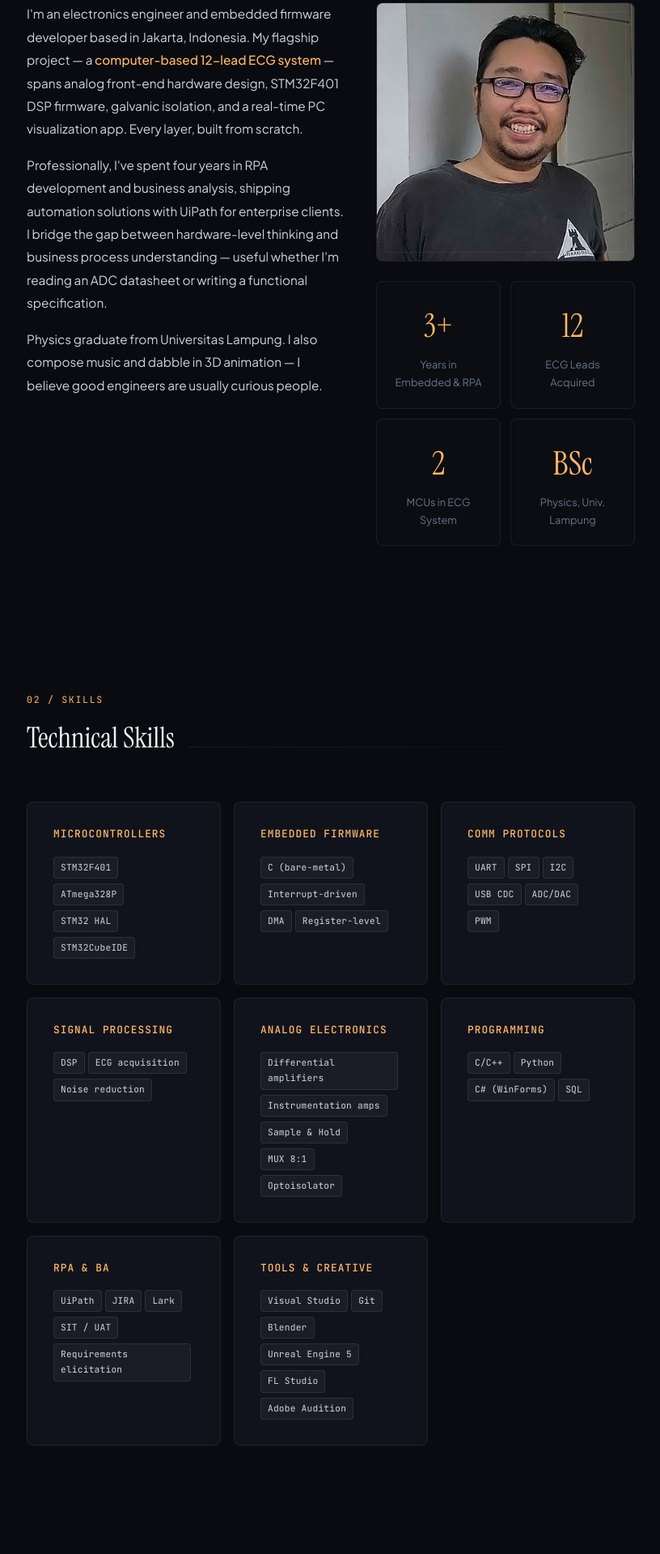
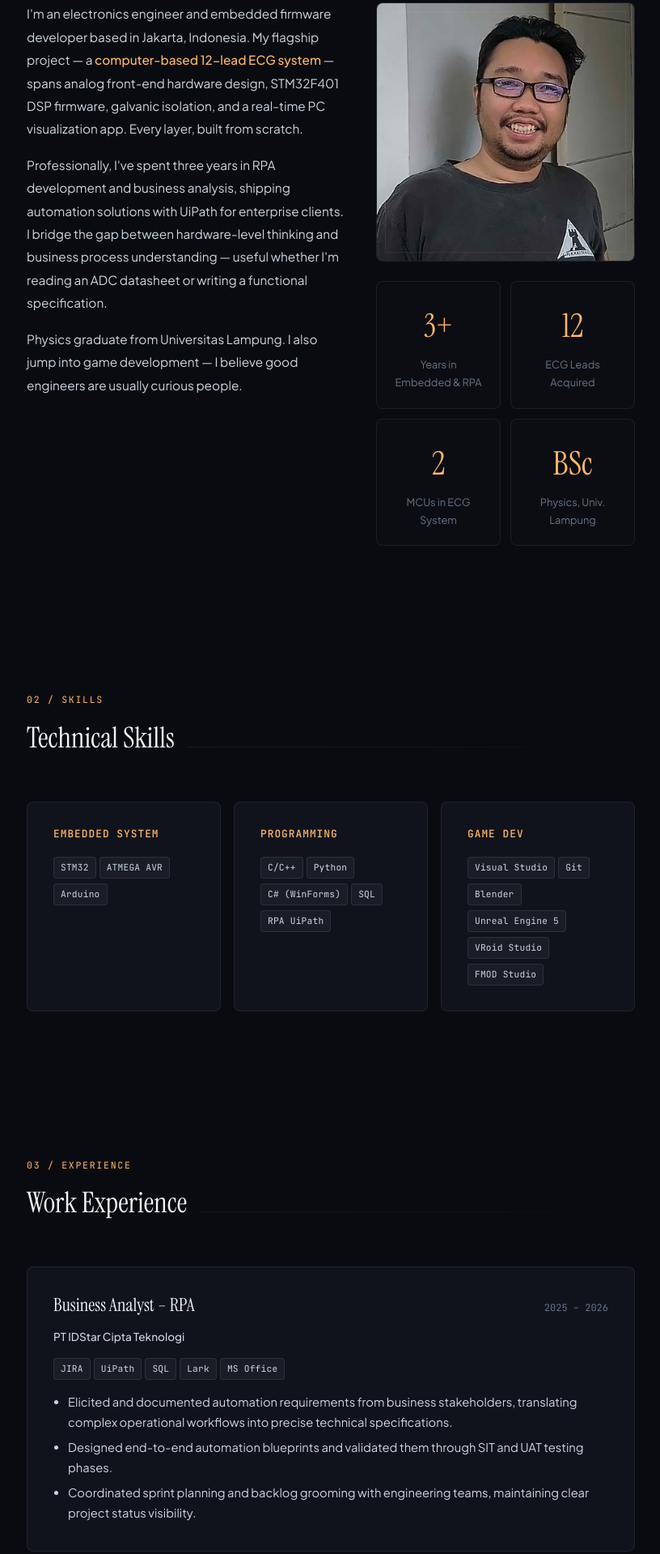
Before and after one commit to reyhan-darmawan15/reyhan-darmawan15.github.io, an Astro site: page / in a window 1280 px wide. Shown: the part 842-2761 px from the top of the page at 81% size, without its empty margins (231-1047 px from the left). Built offline with nearby package versions, Linux system fonts and the light colour scheme; Astro itself is replaced by a stand-in of ours.

Commit message:
Update some details

```diff
--- a/src/components/About.astro
+++ b/src/components/About.astro
@@ -1,4 +1,5 @@
 ---
+
 ---
 
 <section id="about">
@@ -10,21 +11,22 @@
       <div class="about-text">
         <p>
           I'm an electronics engineer and embedded firmware developer based in
-          Jakarta, Indonesia. My flagship project — a <strong>computer-based 12-lead ECG system</strong> — spans analog front-end hardware design, STM32F401 DSP firmware, galvanic
+          Jakarta, Indonesia. My flagship project — a <strong
+            >computer-based 12-lead ECG system</strong
+          > — spans analog front-end hardware design, STM32F401 DSP firmware, galvanic
           isolation, and a real-time PC visualization app. Every layer, built from
           scratch.
         </p>
         <p style="margin-top:16px;">
-          Professionally, I've spent four years in RPA development and business
+          Professionally, I've spent three years in RPA development and business
           analysis, shipping automation solutions with UiPath for enterprise
           clients. I bridge the gap between hardware-level thinking and business
           process understanding — useful whether I'm reading an ADC datasheet or
           writing a functional specification.
         </p>
         <p style="margin-top:16px;">
-          Physics graduate from Universitas Lampung. I also compose music and
-          dabble in 3D animation — I believe good engineers are usually curious
-          people.
+          Physics graduate from Universitas Lampung. I also jump into game
+          development — I believe good engineers are usually curious people.
         </p>
       </div>
 
@@ -94,7 +96,9 @@
     display: flex;
     align-items: center;
     justify-content: center;
-    transition: border-color 0.3s, box-shadow 0.3s;
+    transition:
+      border-color 0.3s,
+      box-shadow 0.3s;
   }
   .about-photo {
     width: 100%;
--- a/src/components/Contact.astro
+++ b/src/components/Contact.astro
@@ -1,4 +1,5 @@
 ---
+
 ---
 
 <section id="contact">
@@ -6,10 +7,12 @@
     <div class="section-label">05 / CONTACT</div>
     <div class="section-title">Contact</div>
 
-    <p style="color:var(--text-dim); font-size:0.95rem; max-width:500px; margin-bottom:36px;">
+    <p
+      style="color:var(--text-dim); font-size:0.95rem; max-width:500px; margin-bottom:36px;"
+    >
       Open to electronics engineering roles, embedded firmware positions, and
-      hardware-software co-design opportunities. Based in Jakarta —
-      remote-friendly.
+      hardware-software co-design opportunities. Based in BSD Tangerang Selatan
+      — remote-friendly.
     </p>
 
     <div class="contact-grid">
--- a/src/components/Hero.astro
+++ b/src/components/Hero.astro
@@ -1,9 +1,11 @@
 ---
+
 ---
+
 <section id="hero">
   <div class="container">
     <div class="hero-content">
-      <div class="hero-tag">Electronics &amp; Embedded Systems Engineer</div>
+      <div class="hero-tag">Electronics &amp; RPA UiPath Engineer</div>
       <h1 class="hero-name">
         Reyhan Issatyadi<br />Darmawan
       </h1>
@@ -11,14 +13,18 @@
         STM32 · DSP · Analog Front-End · Firmware · RPA
       </div>
       <p class="hero-desc">
-        Building hardware that talks to the body — from 12-lead ECG systems
-        to embedded firmware. Physics background, engineer mindset,
-        deployed in Jakarta.
+        Building hardware that talks to the body — from 12-lead ECG systems to
+        embedded firmware. Physics background, engineer mindset.
       </p>
       <div class="hero-cta">
         <a href="#projects" class="btn btn-solid">View Projects</a>
         <a href="#contact" class="btn">Get In Touch</a>
-        <a href="https://github.com/reyhan-darmawan15" target="_blank" rel="noopener" class="btn">GitHub ↗</a>
+        <a
+          href="https://github.com/reyhan-darmawan15"
+          target="_blank"
+          rel="noopener"
+          class="btn">GitHub ↗</a
+        >
       </div>
     </div>
   </div>
--- a/src/components/Skills.astro
+++ b/src/components/Skills.astro
@@ -1,48 +1,22 @@
 ---
 const skillGroups = [
   {
-    category: "Microcontrollers",
-    tags: ["STM32F401", "ATmega328P", "STM32 HAL", "STM32CubeIDE"],
-  },
-  {
-    category: "Embedded Firmware",
-    tags: ["C (bare-metal)", "Interrupt-driven", "DMA", "Register-level"],
-  },
-  {
-    category: "Comm Protocols",
-    tags: ["UART", "SPI", "I2C", "USB CDC", "ADC/DAC", "PWM"],
-  },
-  {
-    category: "Signal Processing",
-    tags: ["DSP", "ECG acquisition", "Noise reduction"],
-  },
-  {
-    category: "Analog Electronics",
-    tags: [
-      "Differential amplifiers",
-      "Instrumentation amps",
-      "Sample & Hold",
-      "MUX 8:1",
-      "Optoisolator",
-    ],
+    category: "Embedded System",
+    tags: ["STM32", "ATMEGA AVR", "Arduino"],
   },
   {
     category: "Programming",
-    tags: ["C/C++", "Python", "C# (WinForms)", "SQL"],
+    tags: ["C/C++", "Python", "C# (WinForms)", "SQL", "RPA UiPath"],
   },
   {
-    category: "RPA & BA",
-    tags: ["UiPath", "JIRA", "Lark", "SIT / UAT", "Requirements elicitation"],
-  },
-  {
-    category: "Tools & Creative",
+    category: "Game Dev",
     tags: [
       "Visual Studio",
       "Git",
       "Blender",
       "Unreal Engine 5",
-      "FL Studio",
-      "Adobe Audition",
+      "VRoid Studio",
+      "FMOD Studio",
     ],
   },
 ];
--- a/src/layouts/Base.astro
+++ b/src/layouts/Base.astro
@@ -4,10 +4,11 @@ export interface Props {
   description?: string;
 }
 const {
-  title = "Reyhan Issatyadi Darmawan — Electronics & Embedded Systems Engineer",
-  description = "Electronics engineer and embedded systems developer specializing in STM32, firmware, analog front-end design, and biomedical signal acquisition."
+  title = "Reyhan Issatyadi Darmawan — Electronics & RPA UiPath Engineer",
+  description = "Electronics engineer - RPA UiPath engineer",
 } = Astro.props;
 ---
+
 <!doctype html>
 <html lang="en">
   <head>
@@ -28,5 +29,5 @@ const {
   </body>
 </html>
 <style is:global>
-  @import '../styles/global.css';
+  @import "../styles/global.css";
 </style>
```
Also changed, not shown: public/cover.png (added).
